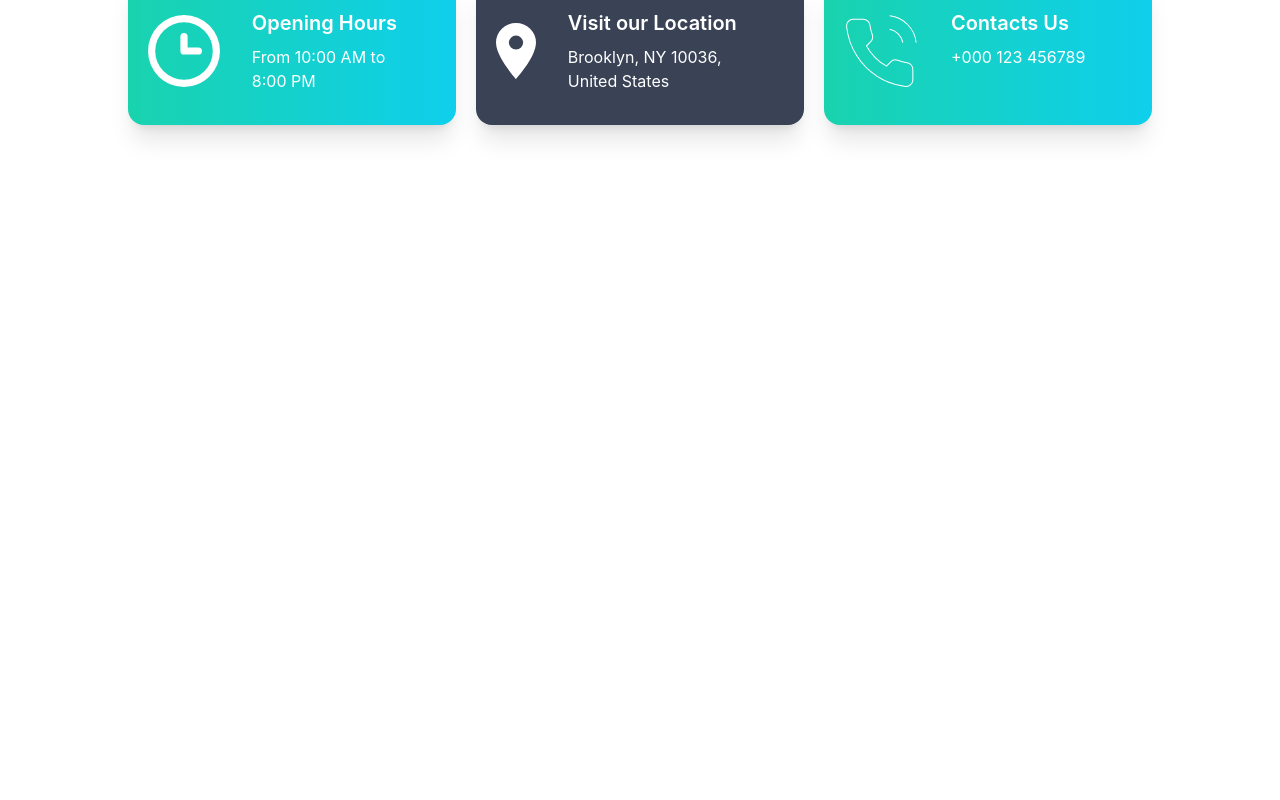
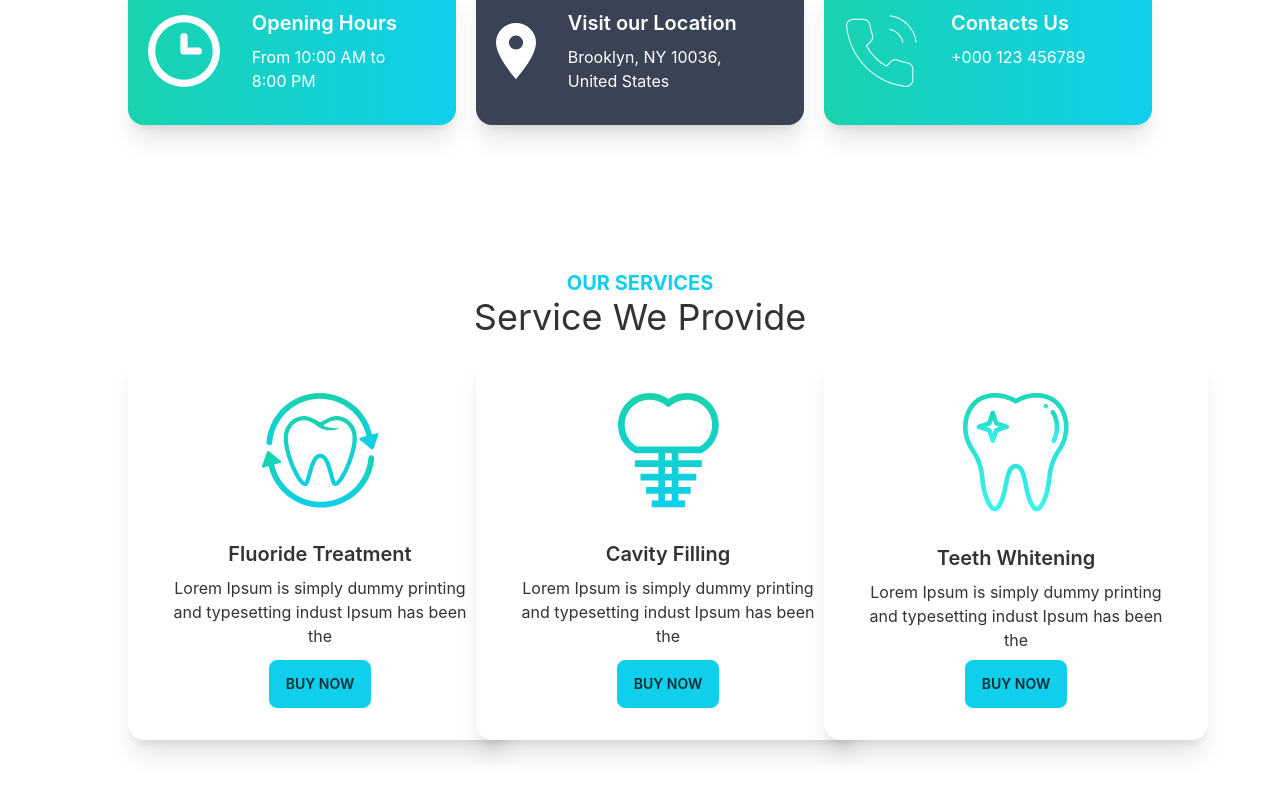
Before and after one commit to NafiulA/doctor-portal-client, a React (Create React App) app: page / in a window 1280 px wide. Shown: the part 935-1735 px from the top of the page. Before the commit the page ends 1108 px from the top, so only its background shows below. Built offline with nearby package versions, Linux system fonts and the light colour scheme.

Commit message:
services complete

```diff
--- a/src/Pages/Home/Home/Home.js
+++ b/src/Pages/Home/Home/Home.js
@@ -1,12 +1,14 @@
 import React from 'react';
 import Hero from '../Hero/Hero';
 import Info from '../Info/Info';
+import Services from '../Services/Services';
 
 const Home = () => {
     return (
         <div>
             <Hero></Hero>
             <Info></Info>
+            <Services></Services>
         </div>
     );
 };
--- /dev/null
+++ b/src/Pages/Home/ServiceCard/ServiceCard.js
@@ -0,0 +1,22 @@
+import React from 'react';
+
+const ServiceCard = ({ service }) => {
+    const { name, description, img } = service;
+
+    return (
+        <div className="card w-96 mx-auto bg-base-100 shadow-xl">
+            <figure className="px-10 pt-10">
+                <img src={img} alt="Service" className="rounded-xl" />
+            </figure>
+            <div className="card-body items-center text-center">
+                <h2 className="card-title">{name}</h2>
+                <p>{description}</p>
+                <div className="card-actions">
+                    <button className="btn btn-primary">Buy Now</button>
+                </div>
+            </div>
+        </div>
+    );
+};
+
+export default ServiceCard;
--- /dev/null
+++ b/src/Pages/Home/Services/Services.js
@@ -0,0 +1,47 @@
+import React from 'react';
+import fluoride from "../../../assets/images/fluoride.png";
+import cavity from "../../../assets/images/cavity.png";
+import whitening from "../../../assets/images/whitening.png";
+import ServiceCard from '../ServiceCard/ServiceCard';
+
+const Services = () => {
+
+    const services = [
+        {
+            _id: 1,
+            name: "Fluoride Treatment",
+            description: "Lorem Ipsum is simply dummy printing and typesetting indust Ipsum has been the",
+            img: fluoride
+        },
+        {
+            _id: 2,
+            name: "Cavity Filling",
+            description: "Lorem Ipsum is simply dummy printing and typesetting indust Ipsum has been the",
+            img: cavity
+        },
+        {
+            _id: 3,
+            name: "Teeth Whitening",
+            description: "Lorem Ipsum is simply dummy printing and typesetting indust Ipsum has been the",
+            img: whitening
+        }
+    ]
+
+
+
+    return (
+        <div className='my-24'>
+            <div className='text-center'>
+                <h3 className='text-primary text-xl font-bold uppercase'>Our Services</h3>
+                <h2 className='text-4xl'>Service We Provide</h2>
+            </div>
+            <div className='w-4/5 mx-auto py-4 grid grid-cols-1 md:grid-cols-2 lg:grid-cols-3 gap-5'>
+                {
+                    services.map(service => <ServiceCard key={service._id} service={service}></ServiceCard>)
+                }
+            </div>
+        </div>
+    );
+};
+
+export default Services;
```
